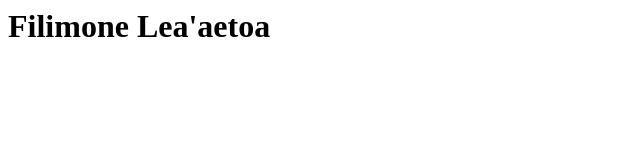
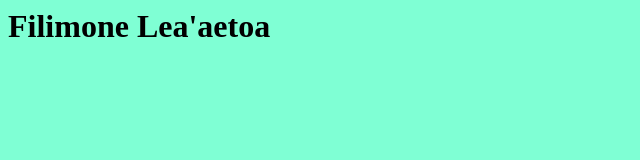
Before and after one commit to filimonel/my-portfolio, a plain HTML site: page index.html in a window 1280 px wide. Shown: the whole page, without its empty margins (0-640 px from the left). Drawn offline with Linux system fonts and the light colour scheme.

Commit message:
starting portfolio project

```diff
--- a/css/style.css
+++ b/css/style.css
@@ -0,0 +1,7 @@
+* {
+  box-sizing: border-box;
+}
+
+body {
+  background-color: aquamarine;
+}
--- a/index.html
+++ b/index.html
@@ -3,7 +3,7 @@
   <meta charset="UTF-8">
   <meta name="viewport" content="width=device-width, initial-scale=1.0">
   <meta http-equiv="X-UA-Compatible" content="ie=edge">
-  <title>Filimone Lea'aetoa | Web Developer</title>
+  <title>Filimone Lea'aetoa | Full-Stack Developer</title>
   <meta name="description" content="Filimone is a professional web developer">
   <meta name="robot" content="index, follow">
   <link rel="stylesheet" href="css/style.css">
```
